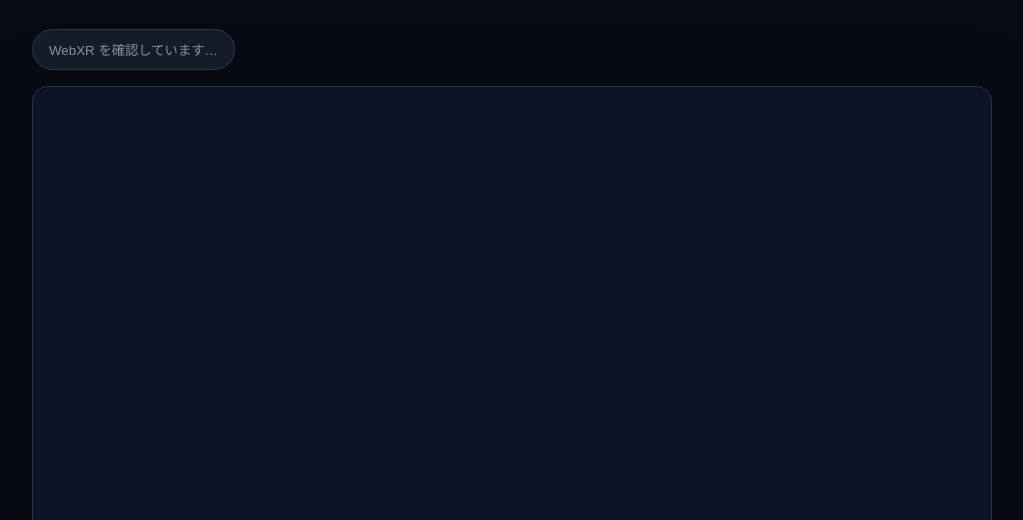
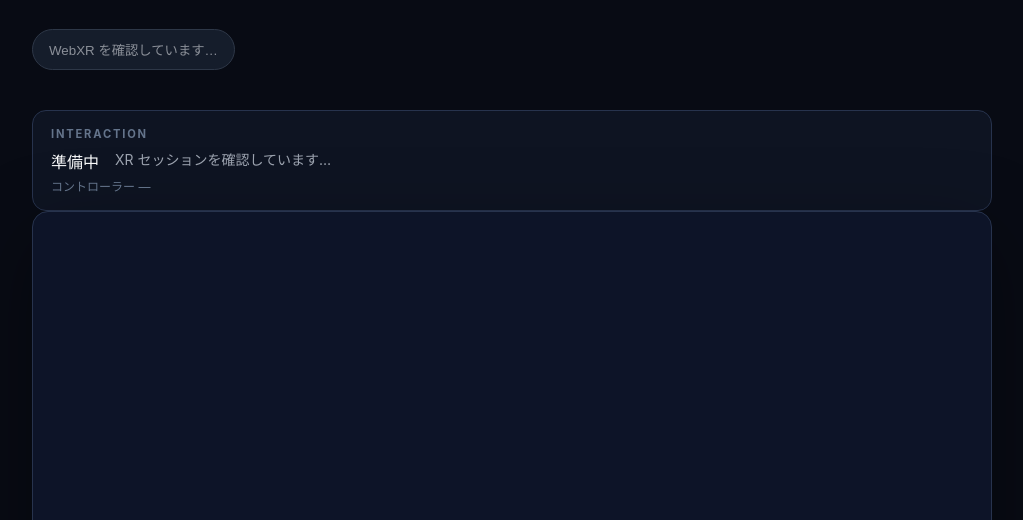
Before and after one commit to KAINAproject/kaguya, a website built with Vite: page examples/hello-xr/index.html in a window 1280 px wide. Shown: the part 280-800 px from the top of the page, without its empty margins (128-1151 px from the left). Built offline with nearby package versions, Linux system fonts and the light colour scheme; what @kaguya/runtime would draw is missing.

Commit message:
feat: expose XR interaction state in demo UI (#21)
* feat: expose XR interaction state in demo UI

* feat: add spatial XR status panel

* fix: keep spatial UI texture upright in WebGL

```diff
--- a/examples/hello-xr/index.html
+++ b/examples/hello-xr/index.html
@@ -14,6 +14,23 @@
         WebGPU を初期化し、MoonBit の renderer で回転する立方体を描画する最小 example です。
       </p>
       <button id="enter-xr" type="button" disabled>WebXR を確認しています…</button>
+      <section
+        id="interaction"
+        class="interaction-panel"
+        data-state="initializing"
+        data-controller="none"
+        aria-live="polite"
+        aria-label="XR インタラクションの状態"
+      >
+        <p class="panel-label">INTERACTION</p>
+        <p id="interaction-state" class="interaction-state">準備中</p>
+        <p id="interaction-detail" class="interaction-detail">
+          XR セッションを確認しています…
+        </p>
+        <p id="interaction-controller" class="interaction-controller">
+          コントローラー —
+        </p>
+      </section>
       <canvas id="canvas" aria-label="WebGPU canvas"></canvas>
       <canvas id="xr-canvas" width="1" height="1" hidden aria-hidden="true"></canvas>
       <p id="status" class="status" role="status" aria-live="polite">
--- a/examples/hello-xr/src/style.css
+++ b/examples/hello-xr/src/style.css
@@ -72,6 +72,66 @@ button:disabled {
   opacity: 0.6;
 }
 
+.interaction-panel {
+  display: grid;
+  grid-template-columns: auto 1fr;
+  gap: 4px 16px;
+  margin-top: 24px;
+  padding: 16px 18px;
+  border: 1px solid #27334d;
+  border-radius: 14px;
+  background: rgb(17 24 39 / 72%);
+}
+
+.panel-label {
+  grid-column: 1 / -1;
+  margin: 0 0 4px;
+  color: #64748b;
+  font-size: 0.7rem;
+  font-weight: 700;
+  letter-spacing: 0.16em;
+}
+
+.interaction-state,
+.interaction-detail,
+.interaction-controller {
+  margin: 0;
+}
+
+.interaction-state {
+  color: #f9fafb;
+  font-weight: 700;
+}
+
+.interaction-detail {
+  color: #9ca3af;
+  font-size: 0.875rem;
+}
+
+.interaction-controller {
+  grid-column: 1 / -1;
+  color: #64748b;
+  font-size: 0.75rem;
+}
+
+.interaction-panel[data-state="hover"] {
+  border-color: #8b9cff;
+}
+
+.interaction-panel[data-state="selected"],
+.interaction-panel[data-state="grabbed"] {
+  border-color: #6ee7b7;
+  background: rgb(6 78 59 / 24%);
+}
+
+.interaction-panel[data-state="released"] {
+  border-color: #fbbf24;
+}
+
+.interaction-panel[data-state="error"] {
+  border-color: #fda4af;
+}
+
 .status {
   margin: 16px 0 0;
   color: #9ca3af;
```
Also changed, not shown: examples/hello-xr/tests/hello-xr.spec.ts (+132 -37 lines), examples/hello-xr/README.md, 6 other files.
